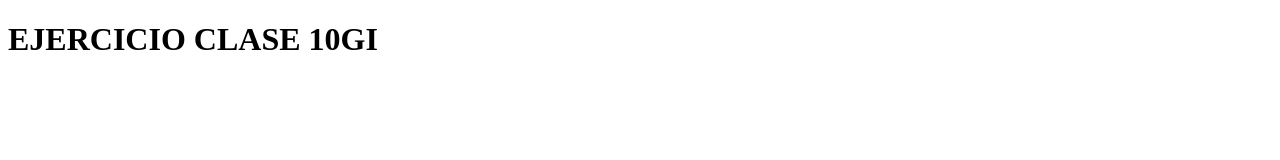
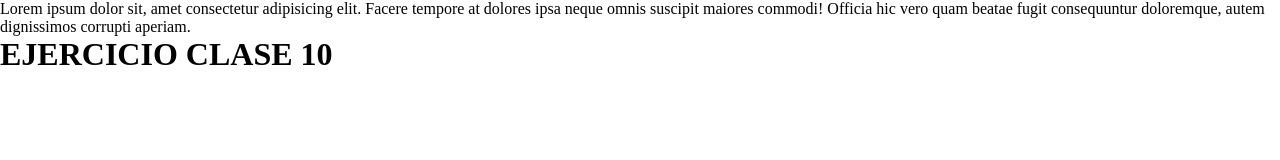
Before and after one commit to YazminYetlanezi/yet0828, a plain HTML site: page index.html in a window 1280 px wide. Drawn offline with Linux system fonts and the light colour scheme.

Commit message:
commit tres

```diff
--- a/index.html
+++ b/index.html
@@ -4,9 +4,19 @@
     <meta charset="UTF-8">
     <meta http-equiv="X-UA-Compatible" content="IE=edge">
     <meta name="viewport" content="width=device-width, initial-scale=1.0">
+    <link rel="stylesheet" href="./style.css">
     <title>HOLA</title>
 </head>
 <body>
-    <h1>EJERCICIO CLASE 10GI</h1>
+    <header>
+        <nav>
+            Lorem ipsum dolor sit, amet consectetur adipisicing elit. Facere tempore at dolores ipsa neque omnis suscipit maiores commodi! Officia hic vero quam
+            beatae fugit consequuntur doloremque, autem dignissimos corrupti aperiam.
+        </nav>
+    </header>
+
+
+
+    <h1>EJERCICIO CLASE 10</h1>
 </body>
 </html>
--- /dev/null
+++ b/style.css
@@ -0,0 +1,5 @@
+*{
+margin:0;
+padding: 0;
+
+}
```
